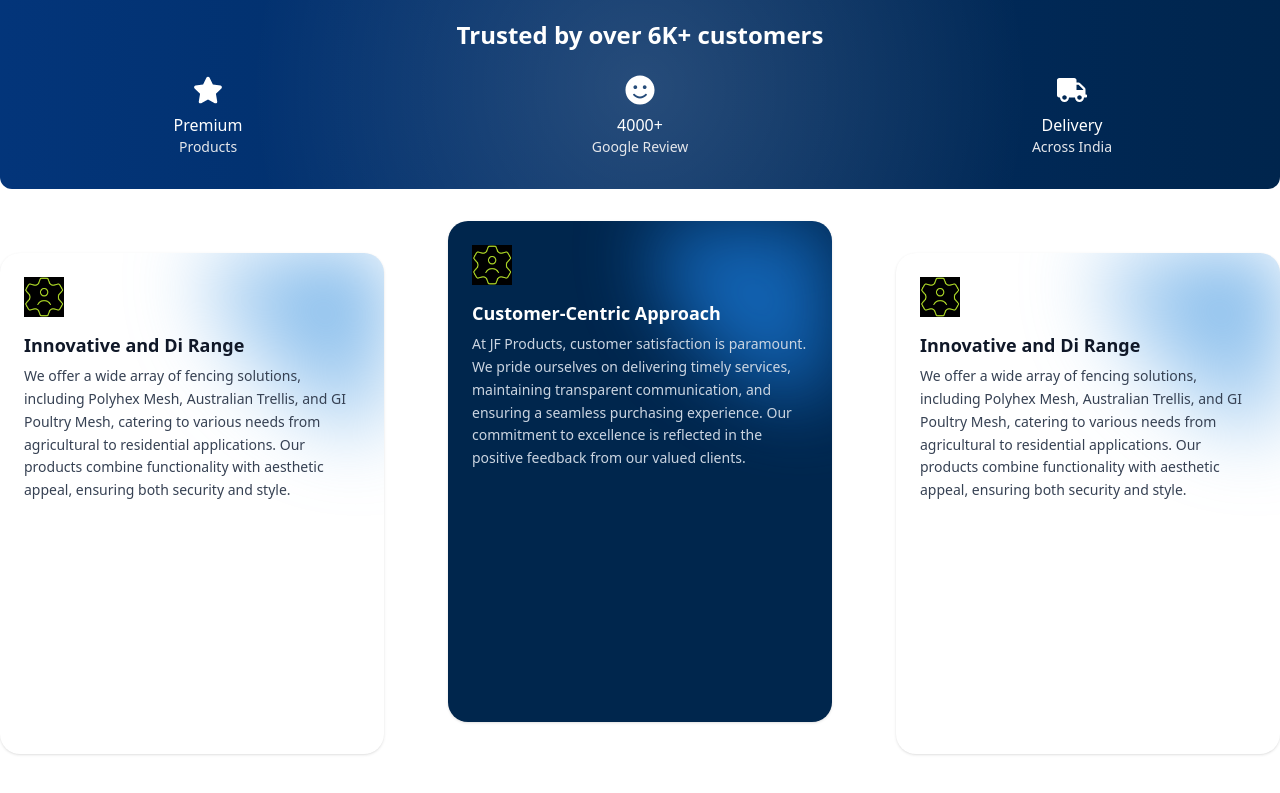
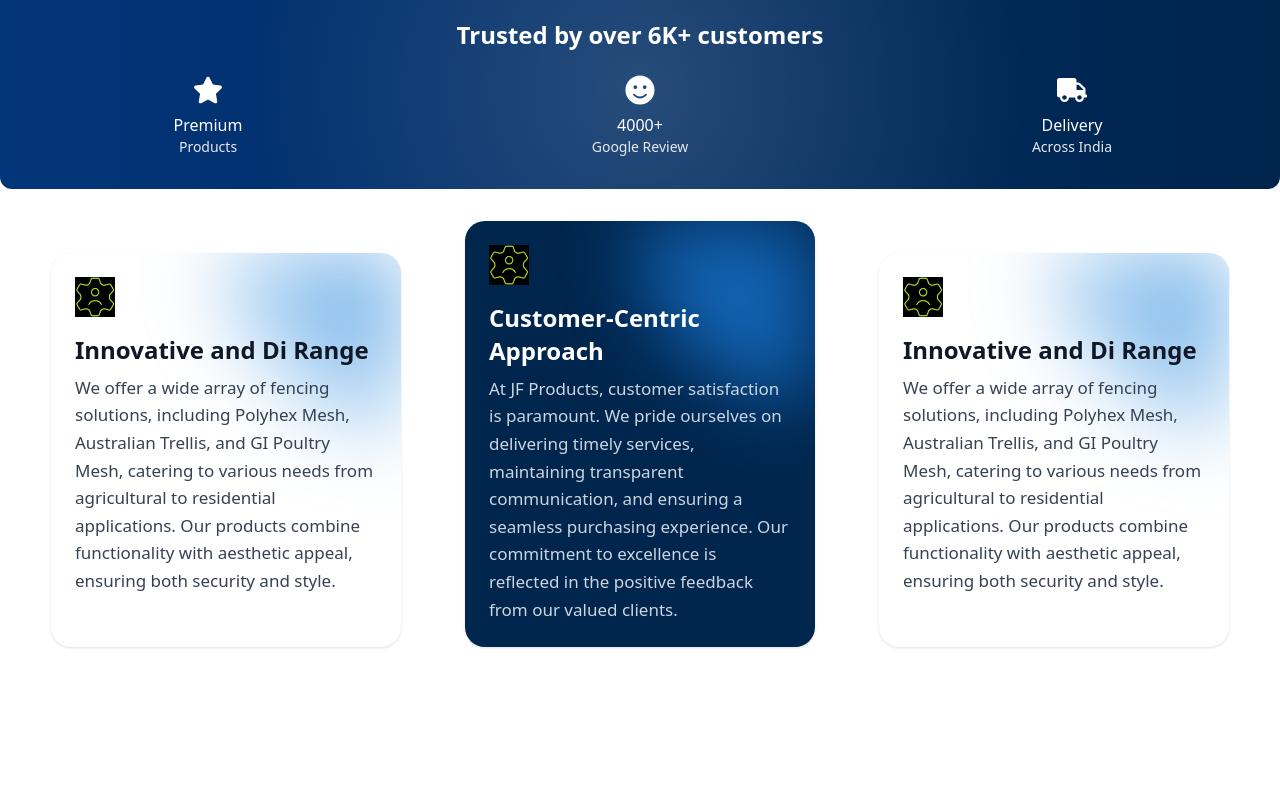
Before and after one commit to mdnazmulnhasan/fencing-justified, a Next.js app: page / in a window 1280 px wide. Shown: the part 563-1356 px from the top of the page. After the commit the page ends 1274 px from the top, so only its background shows below. Built offline with nearby package versions, Linux system fonts and the light colour scheme.

Commit message:
why us card number 2 in middle

```diff
--- a/src/app/globals.css
+++ b/src/app/globals.css
@@ -1,12 +1,12 @@
 @import "tailwindcss";
 
+.why-us-section {
+  margin: 4rem 0;
+}
 
-.radial-light {
-  filter: blur(200px);
-  background: rgba(27, 127, 225, 0.4);
-  position: absolute;
-  width: 497px;
-  height: 497px;
-  left: 712px;
-  top: 2137px;
+.why-us-grid {
+  display: grid;
+  grid-template-columns: 350px 350px 350px; /* Fixed width for each card */
+  gap: 4rem; /* Space between cards */
+  justify-content: center; /* Center the grid in the container */
 }
--- a/src/components/why-us/Card.tsx
+++ b/src/components/why-us/Card.tsx
@@ -28,20 +28,34 @@
 
 
 
-
-
 import React from "react";
 
-const Card = ({ title, description, img, bgColor, highlightColor, isMiddle }) => {
+interface CardProps {
+  title: string;
+  description: string;
+  img: string;
+  bgColor?: string;
+  highlightColor?: string;
+  isMiddle?: boolean;
+}
+
+const Card: React.FC<CardProps> = ({
+  title,
+  description,
+  img,
+  bgColor,
+  highlightColor,
+  isMiddle,
+}) => {
   return (
     <div
-      className={`relative p-6 rounded-[20px] shadow-sm overflow-hidden h-[501px] ${
+      className={`relative p-6 rounded-[20px] shadow-sm overflow-hidden  ${
         bgColor ? bgColor : "bg-white"
       } ${isMiddle ? "-mt-8" : ""} ${bgColor ? "text-white" : "text-gray-900"}`}
     >
       {/* Highlight Glow */}
       <div
-        className={`absolute top-0 right-0 w-[180px] h-[180px] rounded-bl-[180px] blur-2xl pointer-events-none`}
+        className="absolute top-0 right-0 w-[180px] h-[180px] rounded-bl-[180px] blur-2xl pointer-events-none"
         style={{
           background: highlightColor,
           opacity: bgColor ? 0.7 : 1,
@@ -52,11 +66,11 @@ const Card = ({ title, description, img, bgColor, highlightColor, isMiddle }) =>
       <img src={img} alt="icon" className="w-10 h-10 mb-4 relative z-10" />
 
       {/* Heading */}
-      <h2 className="text-lg font-bold mb-2 leading-snug relative z-10">{title}</h2>
+      <h2 className="text-2xl  font-bold mb-2 leading-snug relative z-10 ">{title}</h2>
 
       {/* Paragraph */}
       <p
-        className={`text-sm leading-relaxed relative z-10 ${
+        className={`text-[17px] leading-relaxed  relative z-10 ${
           bgColor ? "text-[#cbd5e1]" : "text-gray-700"
         }`}
       >
--- a/src/components/why-us/WhyUs.tsx
+++ b/src/components/why-us/WhyUs.tsx
@@ -1,10 +1,59 @@
+// import React from "react";
+// import Card from "./Card";
+
+// const WhyUs = () => {
+//   return (
+//     <section className="my-16">
+//       <div className="grid grid-cols-3 gap-16">
+//         <Card
+//           img="/mesh5.jpg"
+//           title="Innovative and Di Range"
+//           description="We offer a wide array of fencing solutions, including Polyhex Mesh, Australian Trellis, and GI Poultry Mesh, catering to various needs from agricultural to residential applications. Our products combine functionality with aesthetic appeal, ensuring both security and style."
+//           highlightColor="linear-gradient(to bottom left, #4f9ee3, transparent)"
+//         />
+
+//         <Card
+//           img="/mesh5.jpg"
+//           title="Customer-Centric Approach"
+//           description="At JF Products, customer satisfaction is paramount. We pride ourselves on delivering timely services, maintaining transparent communication, and ensuring a seamless purchasing experience. Our commitment to excellence is reflected in the positive feedback from our valued clients."
+//           bgColor="bg-[#00264D]"
+//           highlightColor="#1B7FE1"
+//           isMiddle={true}
+//         />
+
+//         <Card
+//           img="/mesh5.jpg"
+//           title="Innovative and Di Range"
+//           description="We offer a wide array of fencing solutions, including Polyhex Mesh, Australian Trellis, and GI Poultry Mesh, catering to various needs from agricultural to residential applications. Our products combine functionality with aesthetic appeal, ensuring both security and style."
+//           highlightColor="linear-gradient(to bottom left, #4f9ee3, transparent)"
+//         />
+//       </div>
+//     </section>
+//   );
+// };
+
+// export default WhyUs;
+
+
+
+
+
+
+
+
+
+
+
+
+
 import React from "react";
 import Card from "./Card";
+// import "./WhyUs.css"; // Import the CSS file
 
 const WhyUs = () => {
   return (
-    <section className="my-16">
-      <div className="grid grid-cols-3 gap-16">
+    <section className="why-us-section">
+      <div className="why-us-grid">
         <Card
           img="/mesh5.jpg"
           title="Innovative and Di Range"
```
